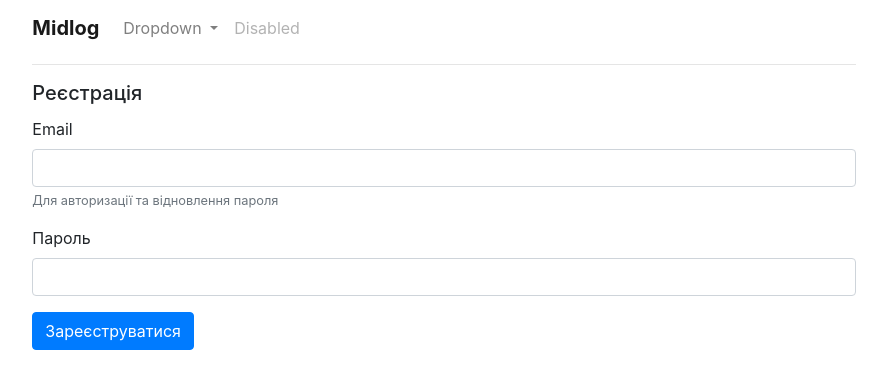
After one commit to lecfy/midlog, a PHP site: template app/Views/home_register.php in a window 1280 px wide. The commit adds this page. Shown: the top 389 px of the page, without its empty margins (196-1083 px from the left). Run offline with PHP 8.4, Linux system fonts and the light colour scheme; the template is opened without the code that fills it, so the values that code supplies are empty.

Commit message:
register

```diff
--- a/app/Config.php
+++ b/app/Config.php
@@ -35,3 +35,4 @@ $config['title'] = '';
  */
 
 $route['default'] = 'home/index';
+$route['register'] = 'home/register';
--- a/app/Views/header.php
+++ b/app/Views/header.php
@@ -13,7 +13,7 @@
 <body class="col-sm-12 col-lg-8 m-auto">
 
 <nav class="navbar navbar-expand-lg navbar-light pl-0 pr-0 pb-0">
-    <a class="navbar-brand" href="#">Midlog</a>
+    <a class="navbar-brand font-weight-bold" href="<?=href()?>">Midlog</a>
     <button class="navbar-toggler" type="button" data-toggle="collapse" data-target="#navbarSupportedContent" aria-controls="navbarSupportedContent" aria-expanded="false" aria-label="Toggle navigation">
         <span class="navbar-toggler-icon"></span>
     </button>
--- /dev/null
+++ b/app/Views/home_register.php
@@ -0,0 +1,14 @@
+<h5 class="card-title">Реєстрація</h5>
+
+<form method="post" action="">
+    <div class="form-group">
+        <label for="exampleInputEmail1">Email</label>
+        <input name="email" type="email" class="form-control" id="exampleInputEmail1" aria-describedby="emailHelp">
+        <small id="emailHelp" class="form-text text-muted">Для авторизації та відновлення пароля</small>
+    </div>
+    <div class="form-group">
+        <label for="exampleInputPassword1">Пароль</label>
+        <input name="password" type="password" class="form-control" id="exampleInputPassword1">
+    </div>
+    <button type="submit" class="btn btn-primary">Зареєструватися</button>
+</form>
--- a/composer.json
+++ b/composer.json
@@ -1,5 +1,6 @@
 {
     "require": {
-        "midmyk/midwork": "dev-master"
+        "midmyk/midwork": "dev-master",
+      "ext-pdo": "*"
     }
 }
```
Also changed, not shown: app/Controllers/Home.php (+22 -1 lines).
